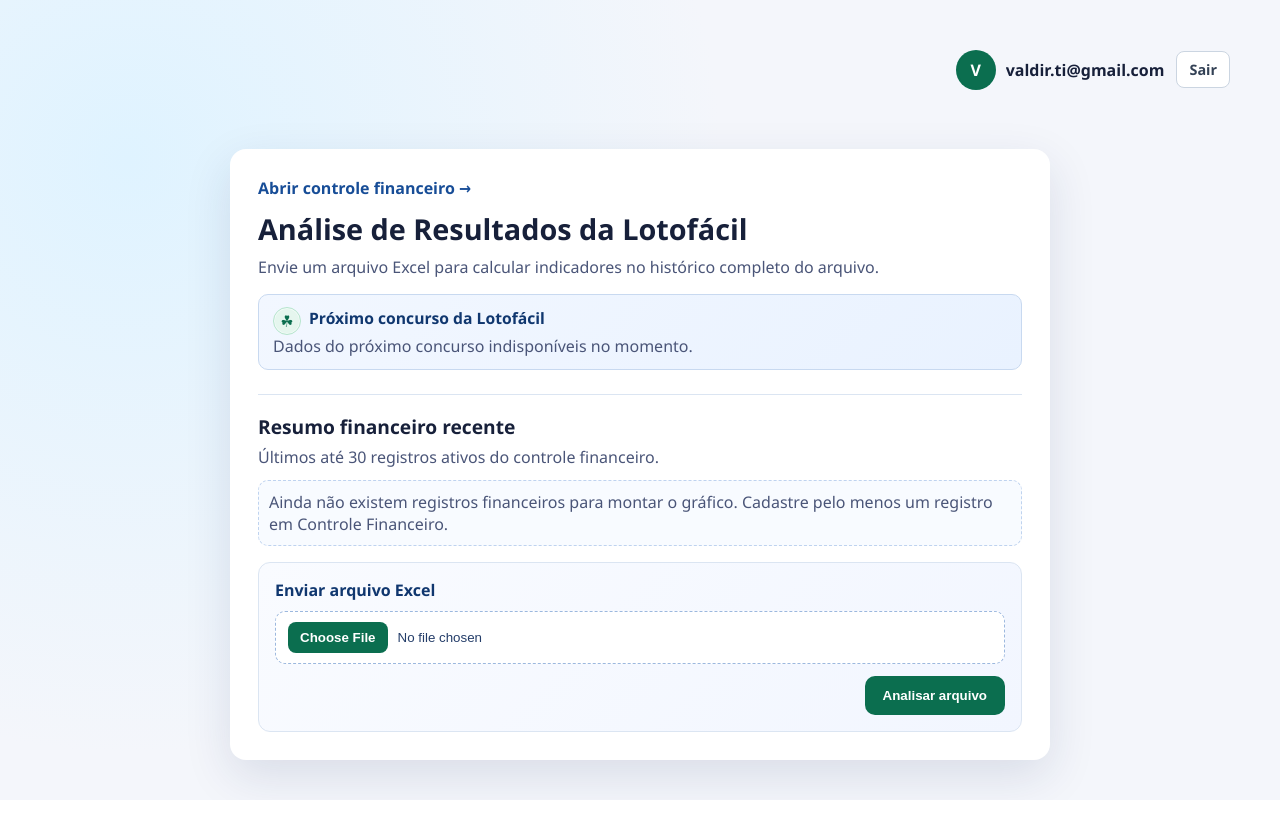
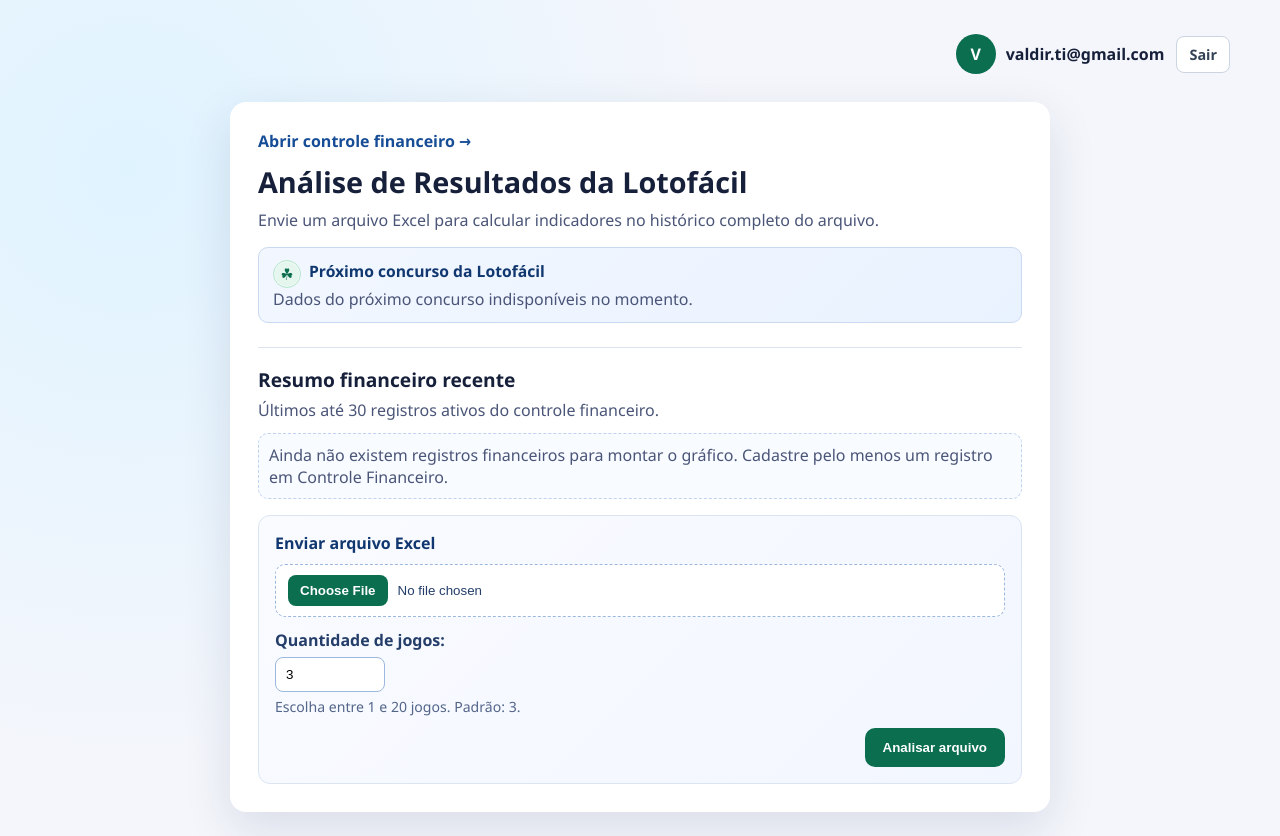
Before and after one commit to valdir-ti/lotofacil-predict-python, a Django app: page / in a window 1280 px wide. Before the commit the page ends 800 px from the top, so only its background shows below. Run offline with Django 5.2, Linux system fonts and the light colour scheme; a user stored in the database is signed in; data comes from the database, SQL or seed files in the repository; data that the repository does not hold is empty; parts of the project's set-up code (start-up, migrations or seed data) failed here and were passed over.

Commit message:
feat: select total numbers to analise and game generator

```diff
--- a/analyzer/forms.py
+++ b/analyzer/forms.py
@@ -7,6 +7,18 @@
 
 class ExcelUploadForm(forms.Form):
     file = forms.FileField(label='Arquivo Excel (.xlsx)')
+    game_count = forms.IntegerField(
+        label='Quantidade de jogos',
+        required=False,
+        min_value=1,
+        max_value=20,
+        initial=3,
+        widget=forms.NumberInput(attrs={'min': 1, 'max': 20, 'step': 1}),
+        help_text='Escolha entre 1 e 20 jogos. Padrão: 3.',
+    )
+
+    def clean_game_count(self):
+        return self.cleaned_data.get('game_count') or 3
 
     def clean_file(self):
         uploaded_file = self.cleaned_data['file']
--- a/analyzer/services/metrics.py
+++ b/analyzer/services/metrics.py
@@ -261,7 +261,7 @@
     }
 
 
-def build_dashboard_metrics(draws: list[DrawRecord]) -> dict:
+def build_dashboard_metrics(draws: list[DrawRecord], game_count: int = 3) -> dict:
     if not draws:
         raise ValueError('Nao ha concursos para analisar.')
 
@@ -303,7 +303,7 @@
         key=lambda item: (-item['qtd'], item['padrao']),
     )
     average_repeats = sum(repeats) / len(repeats) if repeats else 0.0
-    recommended_games = generate_recommended_games(draws)
+    recommended_games = generate_recommended_games(draws, target_count=game_count)
     return {
         'total_draws': total_draws,
         'most_frequent': metrics_desc[:10],
--- a/analyzer/templates/analyzer/results.html
+++ b/analyzer/templates/analyzer/results.html
@@ -273,7 +273,7 @@
       {% endif %}
 
       <section class="card" style="margin-bottom: 16px">
-        <h2 class="game-title">3 jogos recomendados pela análise local</h2>
+        <h2 class="game-title">{{ dashboard.recommended_games|length }} jogos recomendados pela análise local</h2>
         <p class="sub" style="margin-bottom: 10px">
           Critérios aplicados: frequência historica + mapa de calor (ultimos
           10), 7 pares e 8 ímpares, moldura entre 9 e 11, repetição alvo com
--- a/analyzer/templates/analyzer/upload.html
+++ b/analyzer/templates/analyzer/upload.html
@@ -147,6 +147,27 @@
 
       .upload-row {
         margin: 10px 0 12px;
+      }
+
+      .upload-row label {
+        display: block;
+        margin-bottom: 6px;
+        color: #243d69;
+        font-weight: 600;
+      }
+
+      .upload-row input[type="number"] {
+        width: 110px;
+        padding: 9px 10px;
+        border: 1px solid #9cb8de;
+        border-radius: 8px;
+      }
+
+      .upload-help {
+        display: block;
+        margin-top: 5px;
+        color: #536589;
+        font-size: 0.88rem;
       }
 
       .upload-row input[type="file"] {
@@ -579,6 +600,12 @@
         <h3 class="upload-form-title">Enviar arquivo Excel</h3>
         <div class="upload-row">{{ form.file }}</div>
         {{ form.file.errors }}
+        <div class="upload-row">
+          {{ form.game_count.label_tag }}
+          {{ form.game_count }}
+          <span class="upload-help">{{ form.game_count.help_text }}</span>
+          {{ form.game_count.errors }}
+        </div>
         <div class="upload-actions">
           <button id="submitButton" type="submit">Analisar arquivo</button>
         </div>
--- a/analyzer/views.py
+++ b/analyzer/views.py
@@ -121,14 +121,18 @@
 		if form.is_valid():
 			try:
 				uploaded_file = form.cleaned_data['file']
+				game_count = form.cleaned_data['game_count']
 				parse_result = parse_lotofacil_excel(uploaded_file)
-				dashboard = build_dashboard_metrics(parse_result.draws)
+				dashboard = build_dashboard_metrics(parse_result.draws, game_count=game_count)
 				ai_games = []
 				ai_notes = ''
 				ai_error = ''
 				try:
 					uploaded_file.seek(0)
-					prediction = generate_games_from_excel_file(uploaded_file)
+					prediction = generate_games_from_excel_file(
+						uploaded_file,
+						game_count=game_count,
+					)
 					model_result = prediction['model_result']
 					ai_games = model_result['recommended_games']
 					ai_notes = model_result['meta']['notes']
@@ -145,7 +149,7 @@
 					'ai_games': ai_games,
 					'ai_notes': ai_notes,
 					'ai_used_draws': min(len(parse_result.draws), settings.LLM_MAX_DRAWS),
-					'ai_game_count': settings.LLM_GAME_COUNT,
+					'ai_game_count': game_count,
 					'ai_error': ai_error,
 					'ai_target_concurso': next_draw.get('next_contest_number'),
 					'ai_bet_unit_price': settings.AI_BET_UNIT_PRICE,
@@ -384,9 +388,15 @@
 	uploaded_file = request.FILES.get('file')
 	if not uploaded_file:
 		return JsonResponse({'error': 'file is required'}, status=400)
+	try:
+		game_count = int(request.POST.get('game_count', 3))
+	except (TypeError, ValueError):
+		return JsonResponse({'error': 'game_count must be an integer between 1 and 20'}, status=400)
+	if not 1 <= game_count <= 20:
+		return JsonResponse({'error': 'game_count must be an integer between 1 and 20'}, status=400)
 
 	try:
-		result = generate_games_from_excel_file(uploaded_file)
+		result = generate_games_from_excel_file(uploaded_file, game_count=game_count)
 	except Exception as e:
 		return JsonResponse({'error': str(e)}, status=500)
 
--- a/lotofacil_project/settings.py
+++ b/lotofacil_project/settings.py
@@ -9,7 +9,7 @@
 from django.core.exceptions import ImproperlyConfigured
 
 BASE_DIR = Path(__file__).resolve().parent.parent
-load_dotenv(BASE_DIR / '.env')
+load_dotenv(BASE_DIR / '.env', override=True)
 
 
 def env_bool(name, default=False):
```
